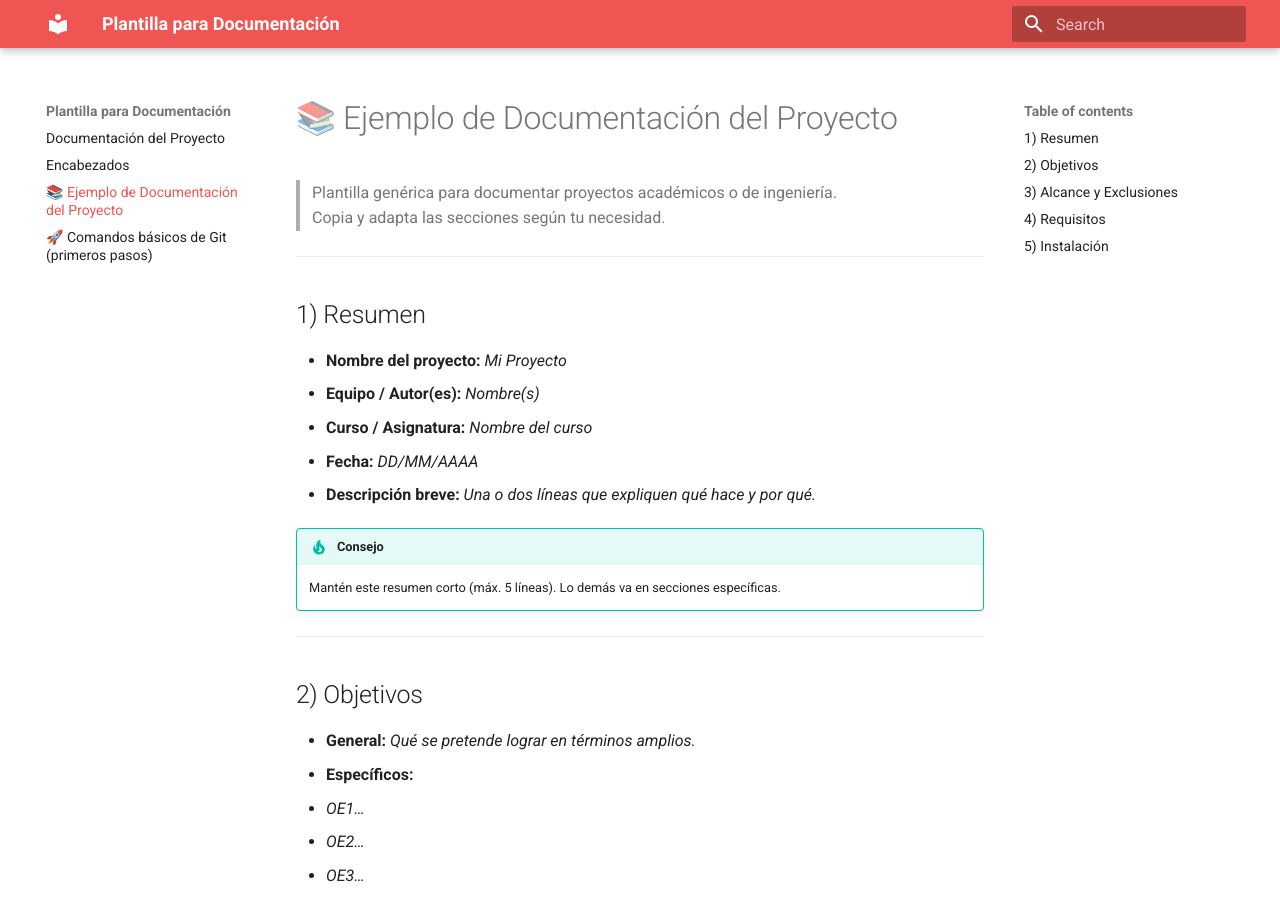
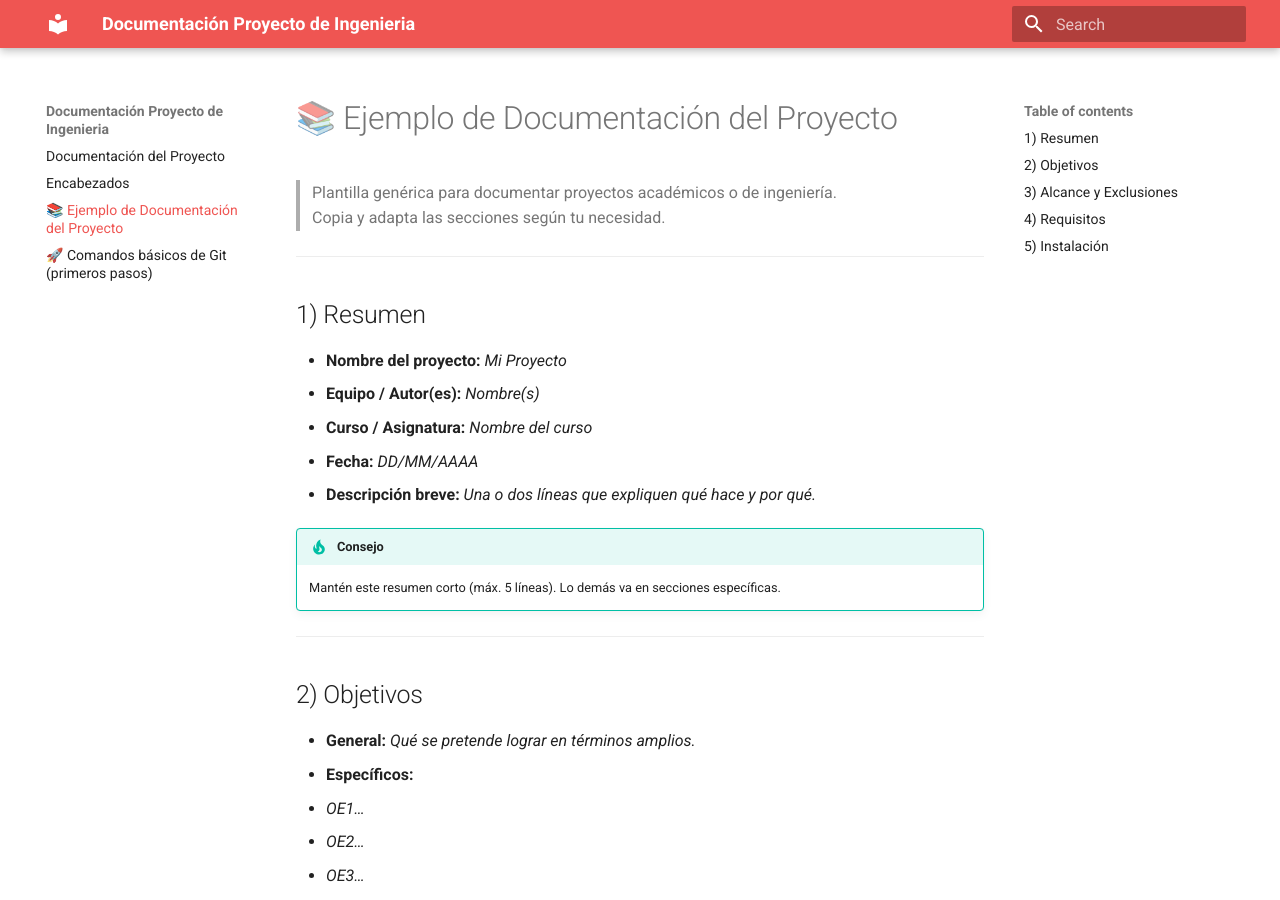
Before and after one commit to Gerardo-Esquivel/PortafolioProyecto, an MkDocs documentation site: the page built from docs/ejemplo.md, in a window 1280 px wide and 900 px high. Built offline with MkDocs 1.6.1 and Material for MkDocs 9.7.7, drawn with Linux system fonts in a browser that asks for light colours.

Commit message:
Update mkdocs.yml

```diff
--- a/mkdocs.yml
+++ b/mkdocs.yml
@@ -1,4 +1,5 @@
-site_name: Plantilla para Documentación
+site_name: Documentación Proyecto de Ingenieria
+site_dir: 'docs'
 markdown_extensions:
   - pymdownx.highlight:
       anchor_linenums: true
```
